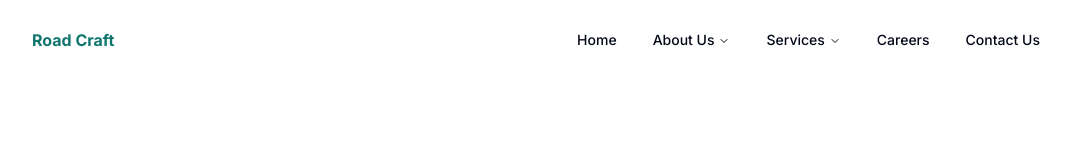
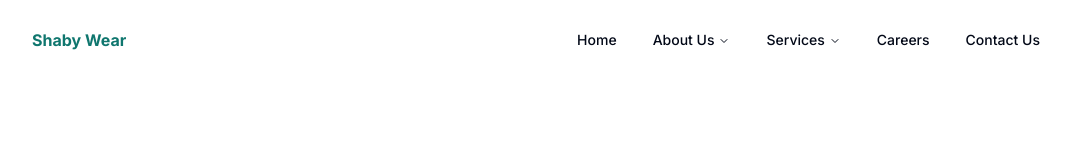
Before and after one commit to Faizanahmedsy/shaby-wear, a Next.js app: page / in a window 1280 px wide. Shown: the top 160 px of the page, without its empty margins (96-1167 px from the left). Built offline with nearby package versions, Linux system fonts and the light colour scheme.

Commit message:
replace brand name

```diff
--- a/src/app/layout.tsx
+++ b/src/app/layout.tsx
@@ -6,7 +6,7 @@ import "./globals.css";
 const inter = Inter({ subsets: ["latin"] });
 
 export const metadata: Metadata = {
-  title: "Road Craft",
+  title: "Shaby Wear",
   description: "Created by Faizan",
 };
 
--- a/src/components/modules/footer-v2.tsx
+++ b/src/components/modules/footer-v2.tsx
@@ -5,7 +5,7 @@ const FooterV2 = () => {
     <footer className="bg-gray-900 text-gray-300 py-12">
       <div className="container mx-auto flex flex-col lg:flex-row justify-between items-center">
         <div className="flex flex-col items-center lg:items-start mb-6 lg:mb-0">
-          <h2 className="text-3xl font-bold text-teal-500 mb-2">Road Craft</h2>
+          <h2 className="text-3xl font-bold text-teal-500 mb-2">Shaby Wear</h2>
           <p className="text-sm">Building a Sustainable Future</p>
         </div>
 
@@ -64,7 +64,7 @@ const FooterV2 = () => {
       </div>
 
       <div className="mt-8 text-center text-gray-500">
-        &copy; {new Date().getFullYear()} Road Craft. All rights reserved.
+        &copy; {new Date().getFullYear()} Shaby Wear. All rights reserved.
       </div>
     </footer>
   );
--- a/src/components/modules/footer-v3.tsx
+++ b/src/components/modules/footer-v3.tsx
@@ -5,7 +5,7 @@ const FooterV3 = () => {
     <footer className="py-12">
       <div className="container mx-auto flex flex-col lg:flex-row justify-between ">
         <div className="flex flex-col items-center lg:items-start mb-6 lg:mb-0">
-          <h2 className="text-3xl font-bold text-teal-800 mb-2">Road Craft</h2>
+          <h2 className="text-3xl font-bold text-teal-800 mb-2">Shaby Wear</h2>
           <p className="text-sm">Building a Sustainable Future</p>
         </div>
 
@@ -64,7 +64,7 @@ const FooterV3 = () => {
       </div>
 
       <div className="mt-8 text-center text-gray-500">
-        &copy; {new Date().getFullYear()} Road Craft. All rights reserved.
+        &copy; {new Date().getFullYear()} Shaby Wear. All rights reserved.
       </div>
     </footer>
   );
--- a/src/components/modules/footer.tsx
+++ b/src/components/modules/footer.tsx
@@ -5,7 +5,7 @@ const Footer = () => {
     <footer className="bg-gray-900 text-gray-300 py-12">
       <div className="container mx-auto flex flex-col lg:flex-row justify-between items-center">
         <div className="flex flex-col items-center lg:items-start mb-6 lg:mb-0">
-          <h2 className="text-3xl font-bold text-teal-500 mb-2">Road Craft</h2>
+          <h2 className="text-3xl font-bold text-teal-500 mb-2">Shaby Wear</h2>
           <p className="text-sm">Building a Sustainable Future</p>
         </div>
 
@@ -64,7 +64,7 @@ const Footer = () => {
       </div>
 
       <div className="mt-8 text-center text-gray-500">
-        &copy; {new Date().getFullYear()} Road Craft. All rights reserved.
+        &copy; {new Date().getFullYear()} Shaby Wear. All rights reserved.
       </div>
     </footer>
   );
--- a/src/components/modules/navbar-dropdown.tsx
+++ b/src/components/modules/navbar-dropdown.tsx
@@ -75,7 +75,7 @@ export function NavigationMenuDemo() {
                     href="/"
                   >
                     <div className="mb-2 mt-4 text-lg font-medium">
-                      Road Craft
+                      Shaby Wear
                     </div>
                     <p className="text-sm leading-tight text-muted-foreground">
                       We build stuff and make it look good while doing it.
--- a/src/components/modules/navbar.tsx
+++ b/src/components/modules/navbar.tsx
@@ -5,7 +5,7 @@ import { NavigationMenuDemo } from "./navbar-dropdown";
 export default function Navbar() {
   return (
     <nav className="flex items-center justify-between  px-32 py-5 fixed top-0 right-0 left-0 dark:bg-black bg-white z-50">
-      <div className="font-bold text-teal-700">Road Craft</div>
+      <div className="font-bold text-teal-700">Shaby Wear</div>
       <div className="flex items-center">
         <NavigationMenuDemo />
         {/* <ThemeToggle /> */}
```
